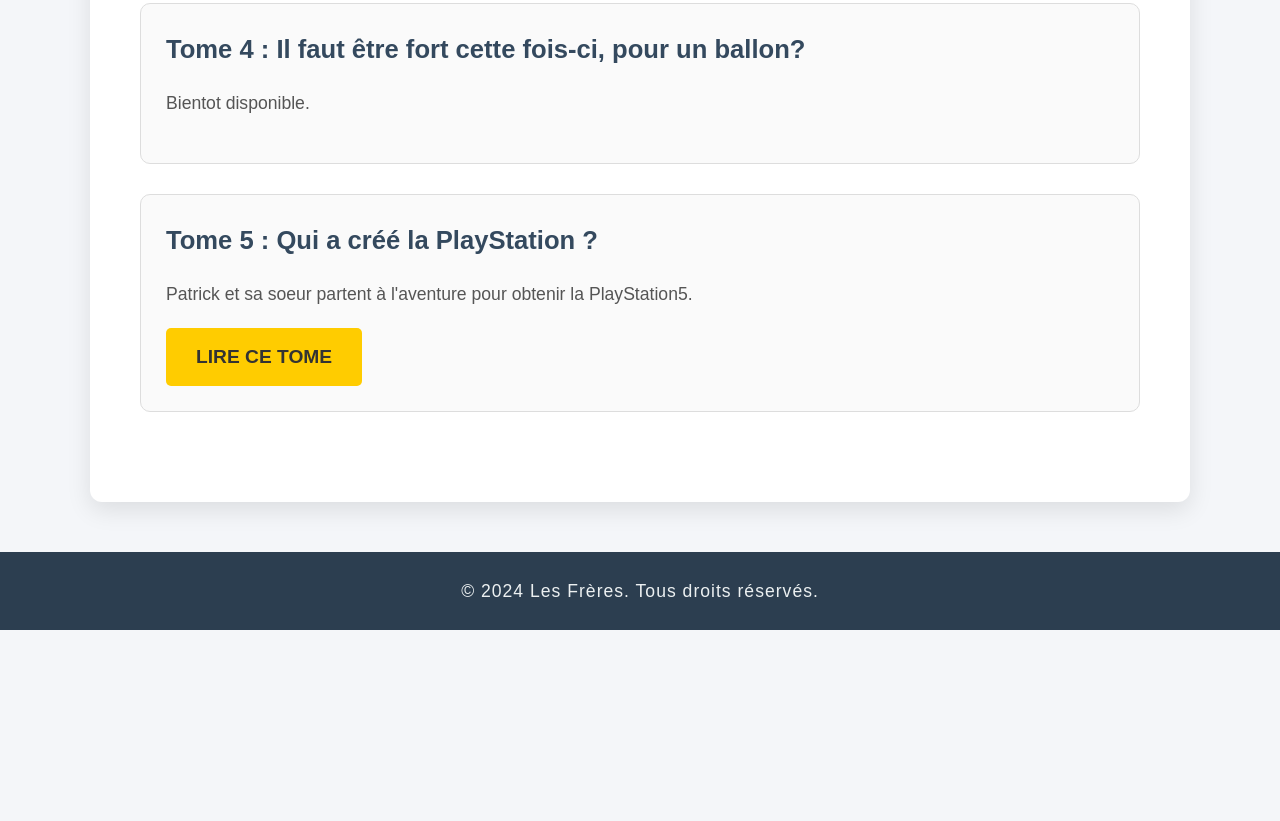
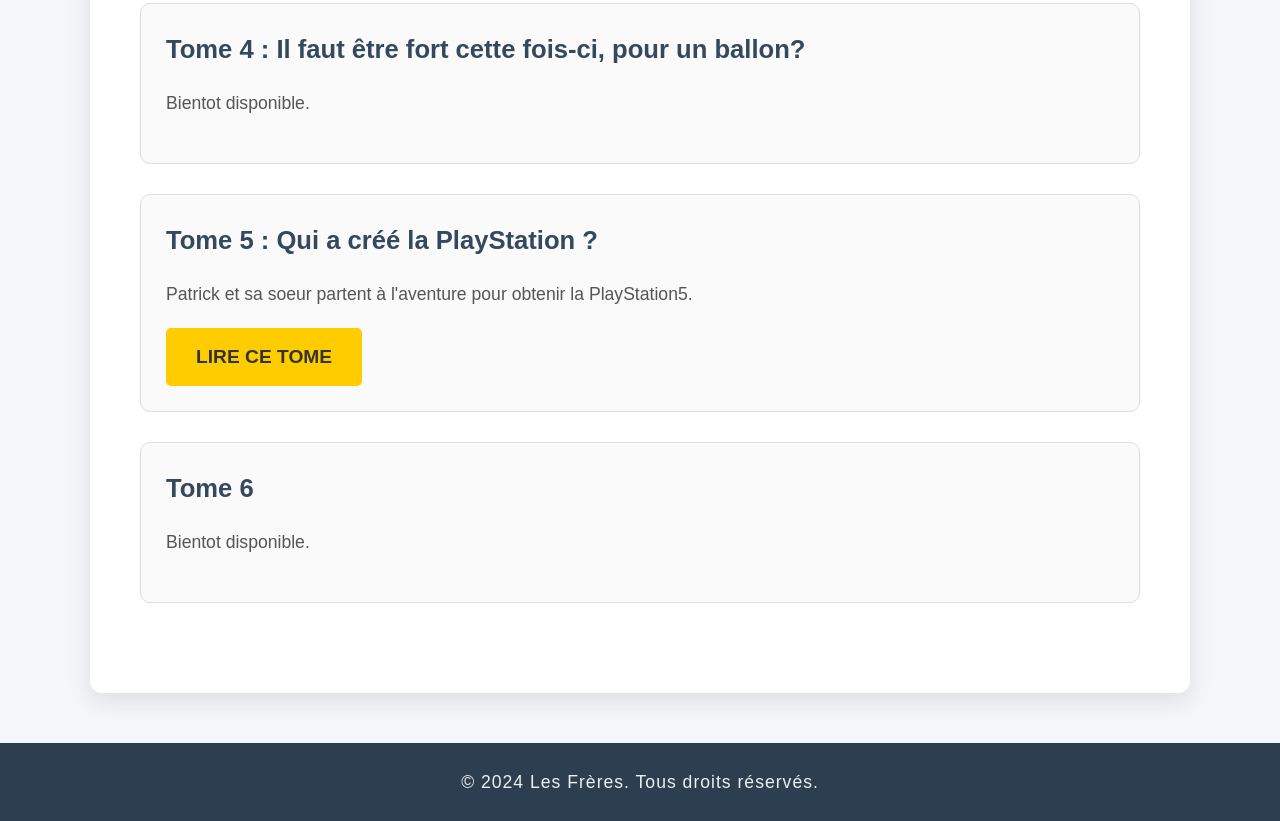
Before and after one commit to eliottxexe/LesFr-res, a plain HTML site: page Pages/HistoirePrincipale/histoire_principale.html in a window 1280 px wide. Shown: the part 1144-1965 px from the top of the page. Before the commit the page ends 1774 px from the top, so only its background shows below. Drawn offline with Linux system fonts and the light colour scheme.

Commit message:
Update histoire_principale.html

```diff
--- a/Pages/HistoirePrincipale/histoire_principale.html
+++ b/Pages/HistoirePrincipale/histoire_principale.html
@@ -41,6 +41,10 @@
           <p>Patrick et sa soeur partent à l'aventure pour obtenir la PlayStation5.</p>
           <button onclick="window.location.href='Tome5/t5.html';">Lire ce Tome</button>
         </article>
+        <article>
+          <h3>Tome 6</h3>
+          <p>Bientot disponible.</p>
+        </article>
       </section>
     </main>
     <footer>
```
